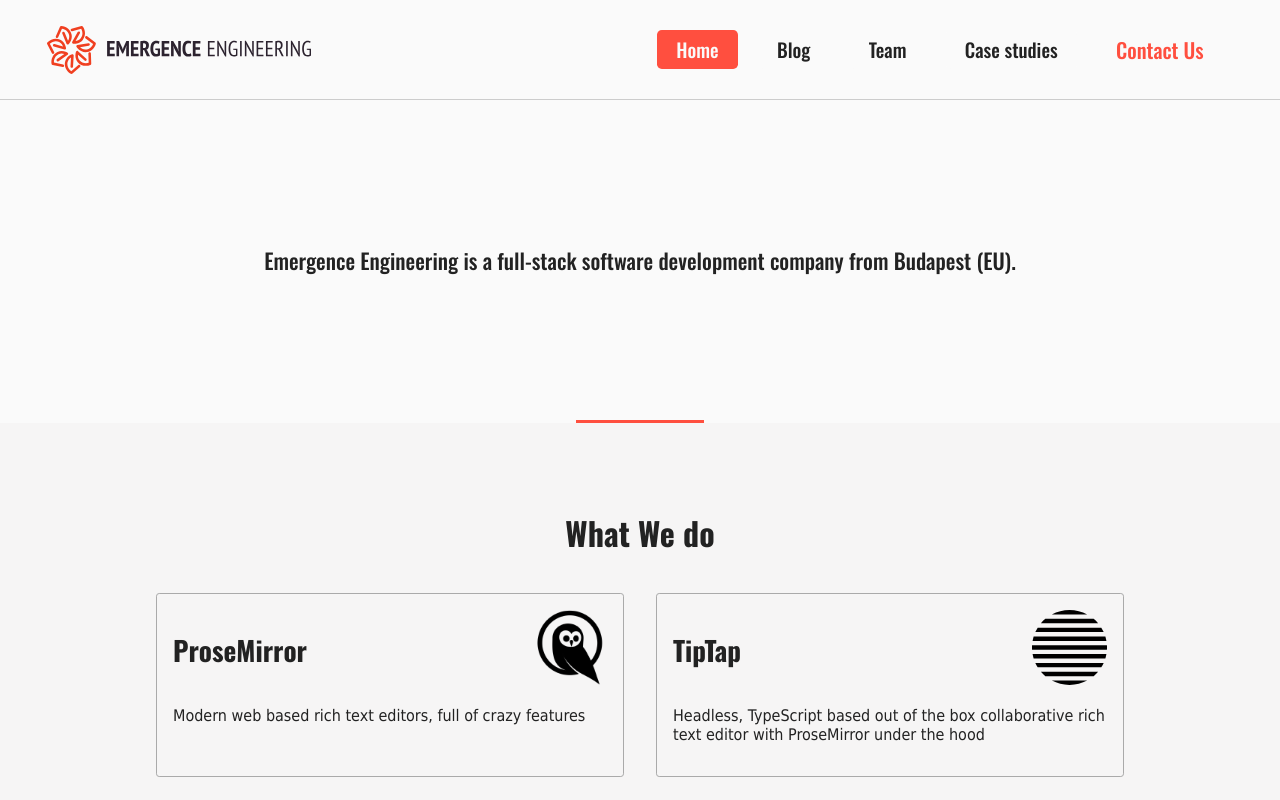
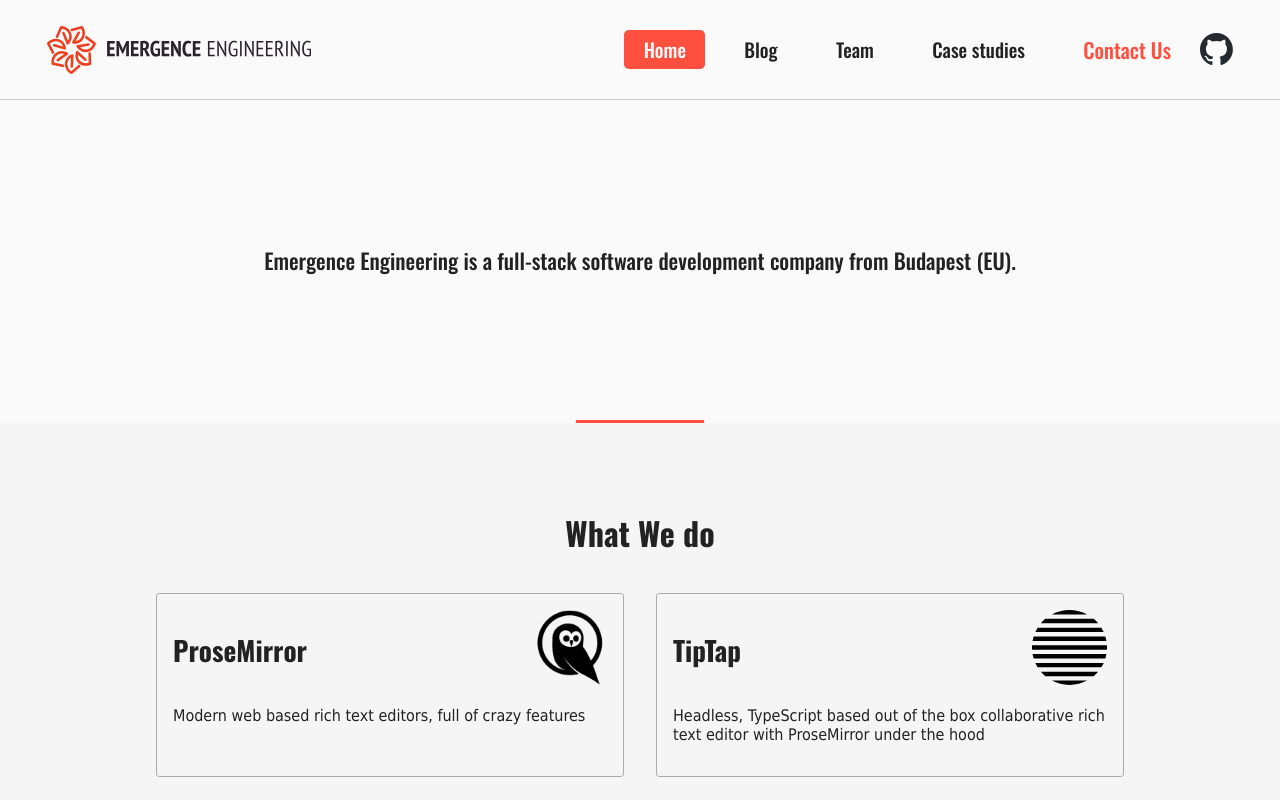
Before and after one commit to emergence-engineering/blog, a Next.js app: page / in a window 1280 px wide. Shown: the top 800 px of the page. Built offline with nearby package versions, Linux system fonts and the light colour scheme.

Commit message:
Added github logo to header

```diff
--- a/features/common/components/Header.tsx
+++ b/features/common/components/Header.tsx
@@ -54,6 +54,18 @@ const SiteTitle = styled.a`
 
 const Logo = styled.img.attrs({ src: "/ee-logo.svg" })`
   height: 3rem;
+`;
+
+const GithubLogoWrapper = styled.div`
+  display: flex;
+  align-items: center;
+  justify-content: center;
+`;
+
+const GithubLogo = styled.img.attrs({ src: "/github-mark.svg" })`
+  height: 2rem;
+  margin-top: 0.25rem;
+  cursor: pointer;
 `;
 
 const ContentWrapper = styled.div`
@@ -149,6 +161,10 @@ const BigScreenContainer = styled.div`
   }
 `;
 
+const redirectToGithub = () => {
+  window.open("https://github.com/emergence-engineering", "_blank");
+};
+
 const Header: FunctionComponent = () => (
   <Headroom>
     <Root>
@@ -165,6 +181,7 @@ const Header: FunctionComponent = () => (
             <HeaderLink href="/team" caption="Team" />
             <HeaderLink href="/case-studies" caption="Case studies" />
             <ContactUsLink href="/#contactUs">Contact Us</ContactUsLink>
+            <GithubLogo onClick={redirectToGithub} />
           </BigScreenContainer>
           <MobileContainer>
             <HamburgerMenu>
@@ -174,6 +191,9 @@ const Header: FunctionComponent = () => (
               <HeaderLink href="/references" caption="Open source projects" />
               <HeaderLink href="/case-studies" caption="Case studies" />
               <ContactUsLink href="/#contactUs">Contact Us</ContactUsLink>
+              <GithubLogoWrapper>
+                <GithubLogo onClick={redirectToGithub} />
+              </GithubLogoWrapper>
             </HamburgerMenu>
           </MobileContainer>
         </RightContainer>
```
Also changed, not shown: public/github-mark.svg (added).
